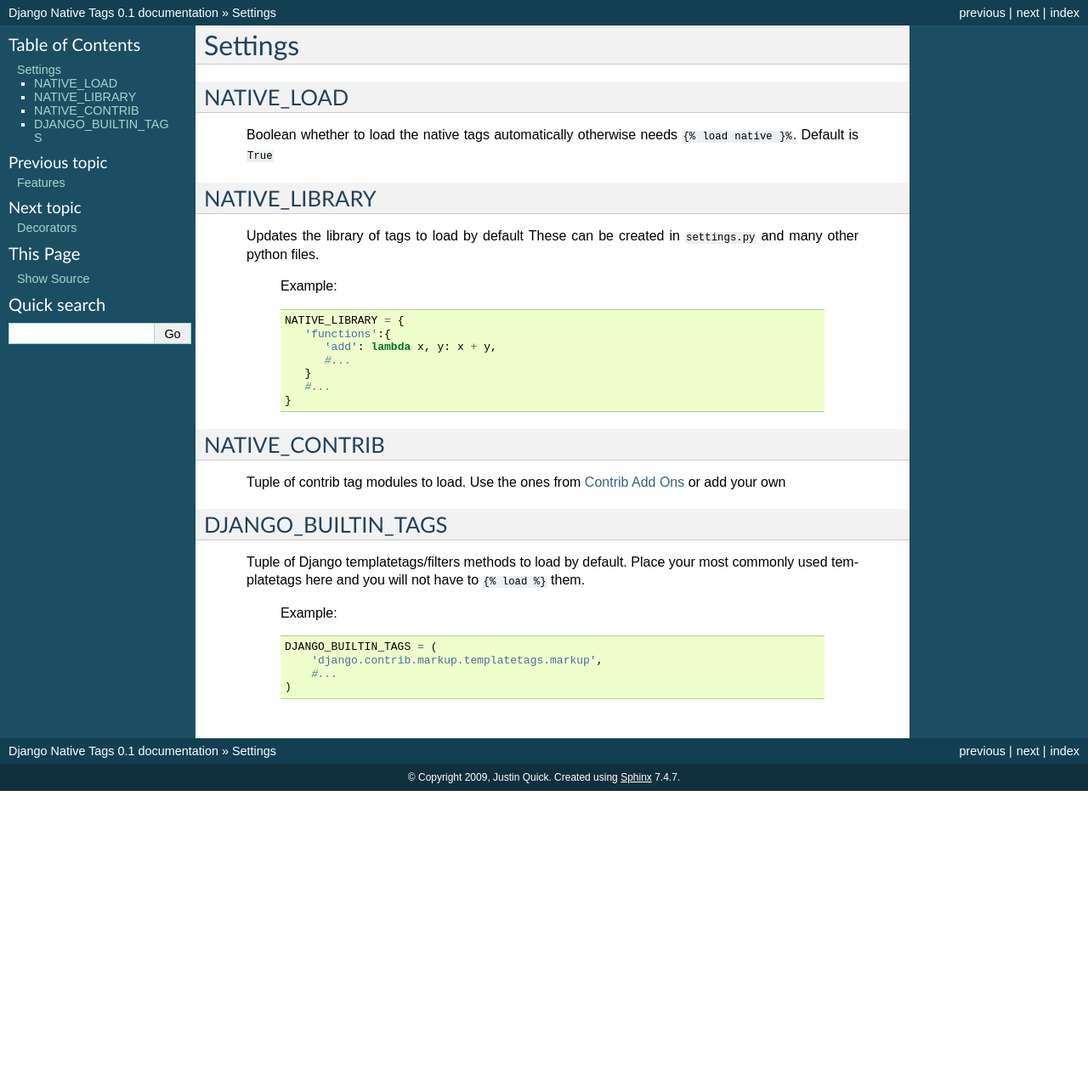
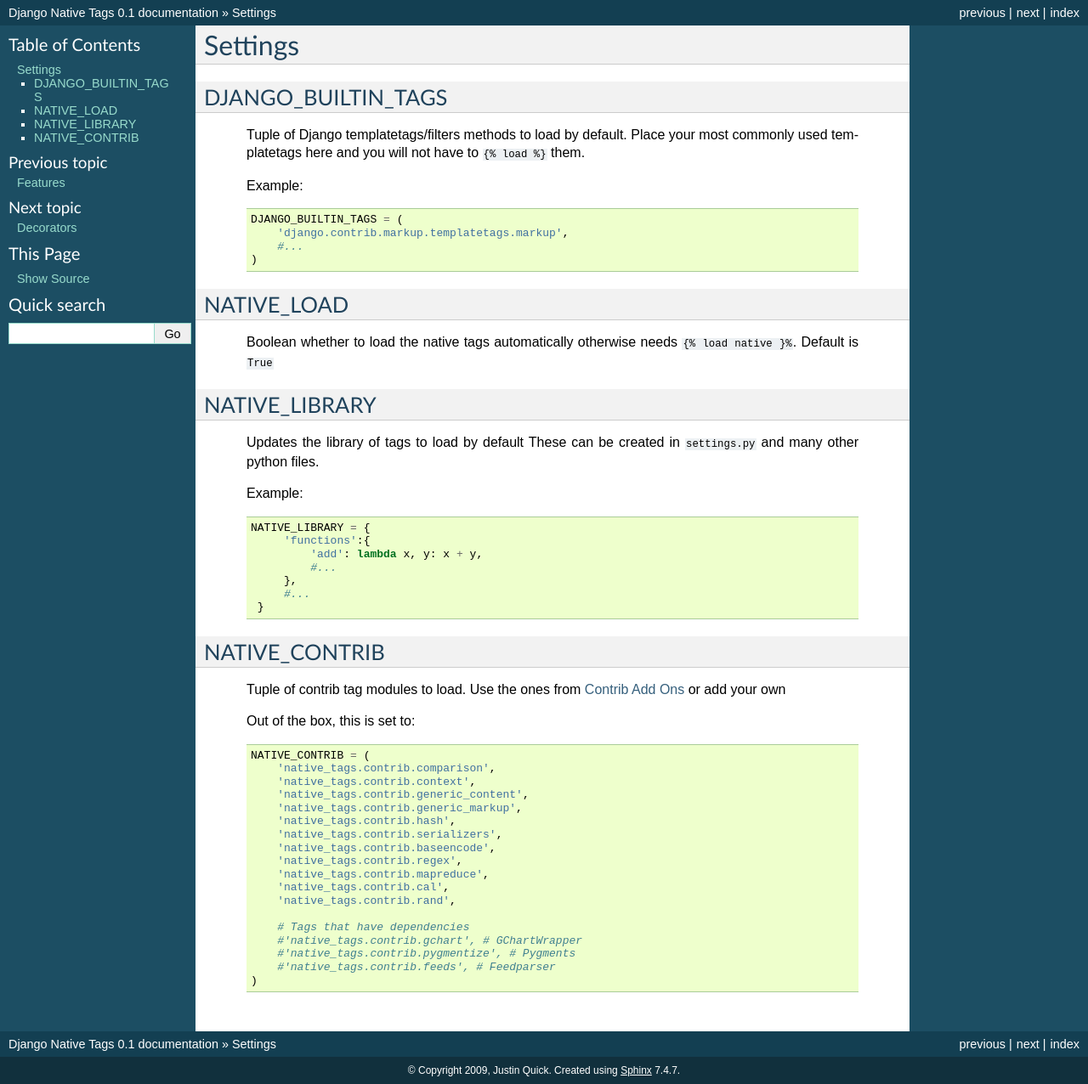
Before and after one commit to justquick/django-native-tags, a Sphinx documentation site: the page built from docs/configuration.txt, in a window 1280 px wide. Shown: the whole page at 85% size. Built offline with Sphinx 7.4.7, drawn with Linux system fonts in a browser that asks for light colours; pages that are not in the unit, such as notebooks, are missing from menus; before the commit the page ends 931 px from its top, so only the background shows below that.

Commit message:
updated docs, shifted settings around

```diff
--- a/docs/configuration.txt
+++ b/docs/configuration.txt
@@ -2,6 +2,19 @@
 
 Settings
 ========
+
+DJANGO_BUILTIN_TAGS
+-------------------
+
+    Tuple of Django templatetags/filters methods to load by default.
+    Place your most commonly used templatetags here and you will not have to ``{% load %}`` them.
+
+    Example::
+
+        DJANGO_BUILTIN_TAGS = (
+            'django.contrib.markup.templatetags.markup',
+            #...
+        )
 
 NATIVE_LOAD
 -----------
@@ -21,7 +34,7 @@
             'functions':{
                 'add': lambda x, y: x + y,
                 #...
-             }
+            },
             #...
         }
 
@@ -31,15 +44,23 @@
     Tuple of contrib tag modules to load.
     Use the ones from :ref:`contrib-index` or add your own
 
-DJANGO_BUILTIN_TAGS
--------------------
+    Out of the box, this is set to::
 
-    Tuple of Django templatetags/filters methods to load by default.
-    Place your most commonly used templatetags here and you will not have to ``{% load %}`` them.
+        NATIVE_CONTRIB = (
+            'native_tags.contrib.comparison',
+            'native_tags.contrib.context',
+            'native_tags.contrib.generic_content',
+            'native_tags.contrib.generic_markup',
+            'native_tags.contrib.hash',
+            'native_tags.contrib.serializers',
+            'native_tags.contrib.baseencode',
+            'native_tags.contrib.regex',
+            'native_tags.contrib.mapreduce',
+            'native_tags.contrib.cal',
+            'native_tags.contrib.rand',
 
-        Example::
-
-            DJANGO_BUILTIN_TAGS = (
-                'django.contrib.markup.templatetags.markup',
-                #...
+            # Tags that have dependencies
+            #'native_tags.contrib.gchart', # GChartWrapper
+            #'native_tags.contrib.pygmentize', # Pygments
+            #'native_tags.contrib.feeds', # Feedparser
         )
--- a/docs/features.txt
+++ b/docs/features.txt
@@ -16,7 +16,7 @@
 -----------------
 
 Arguments and keyword arguments are parsed out of the template to more closely match the Python API. That way
-``{% myfunc arg1 arg2 kwarg1=value1 kwarg2=value2 %}`` represents the function with signature ``def myfunc(arg1, arg2, kwarg1=None, kwarg2=None)``.
+``{% myfunc arg1 arg2 kwarg1=value1 kwarg2=value2 %}`` represents the function with signature ``def myfunc(arg1, arg2, kwarg1=value1, kwarg2=value2)``.
 This also means that ``*args`` and ``**kwargs`` can also be used in native tag functions.
 
 Auto resolve
```
Also changed, not shown: docs/contrib/generic_markup.txt (added, +10 -0 lines), example_project/media/index.html (+5 -5 lines), 2 other files. Lines whose indentation alone changed are shown as unchanged.
